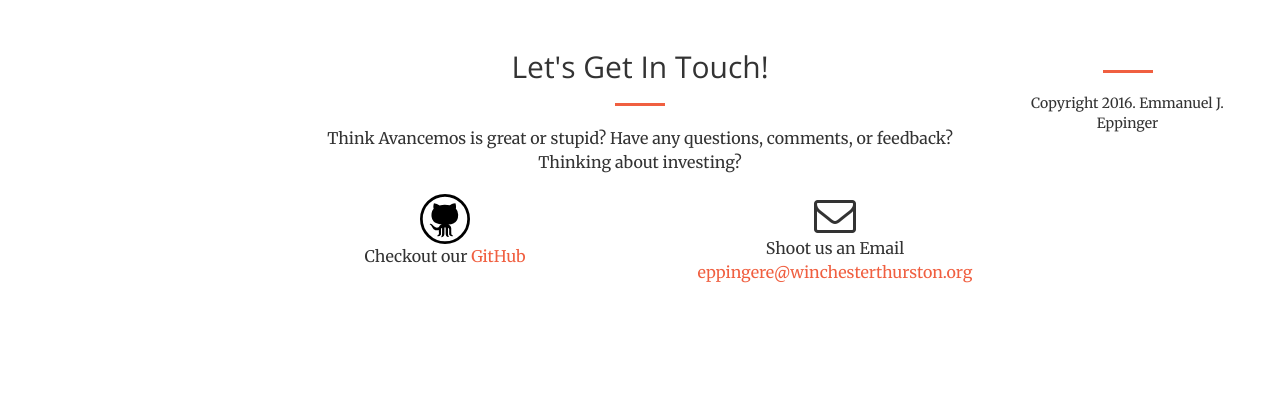
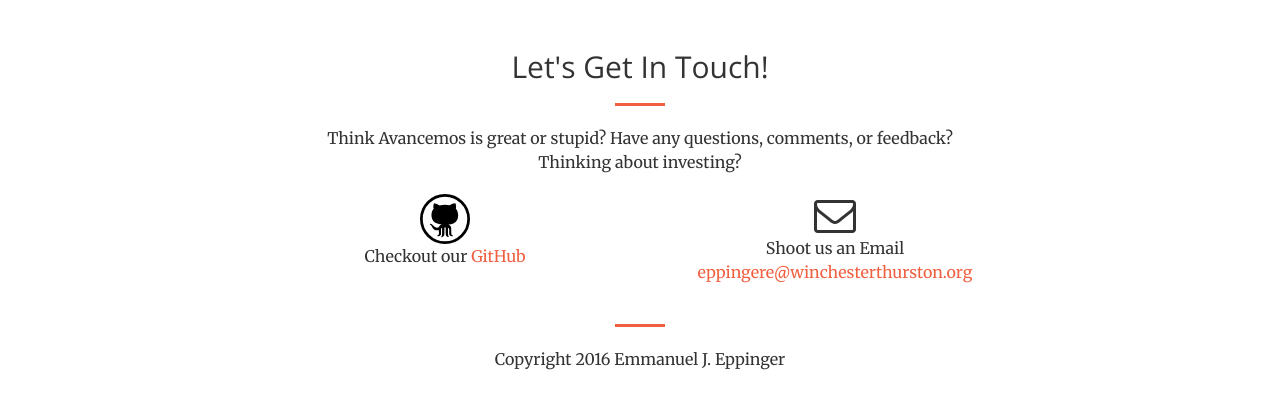
Before and after one commit to avancemos/avancemos.github.io, a website: page index.html in a window 1280 px wide. Shown: the part 2799-3208 px from the top of the page. Drawn offline with nearby package versions, Linux system fonts and the light colour scheme.

Commit message:
Update index.html

```diff
--- a/index.html
+++ b/index.html
@@ -165,12 +165,10 @@
                     <p>Shoot us an Email <a href="mailto:eppingere@winchesterthurston.org">eppingere@winchesterthurston.org</a></p>
                 </div>
 
-                <center>
-                <hr class="primary">
-
-                Copyright 2016. Emmanuel J. Eppinger
-
-                </center>
+                <div class="col-lg-8 col-lg-offset-2 text-center">
+                    <hr class="primary">
+                    <p>Copyright 2016 Emmanuel J. Eppinger</p>
+                </div>
 
             </div>
 
```
